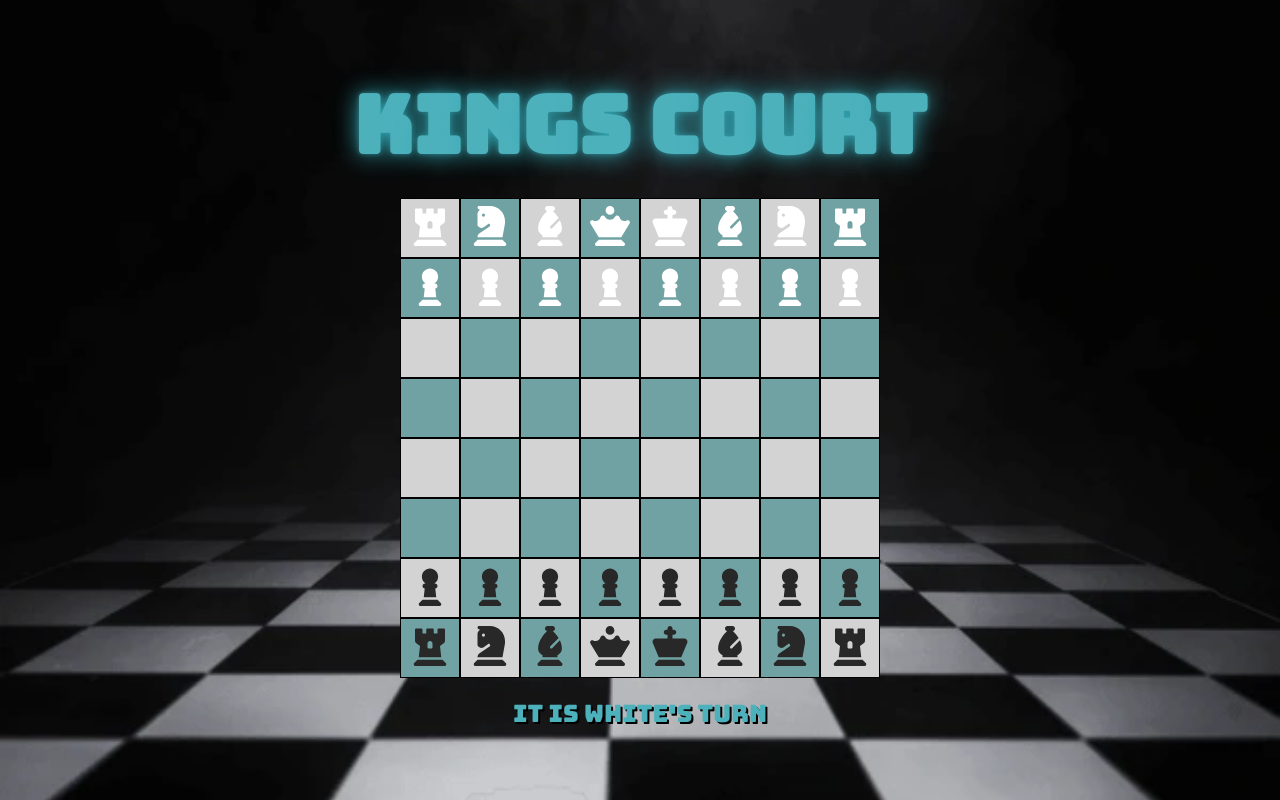
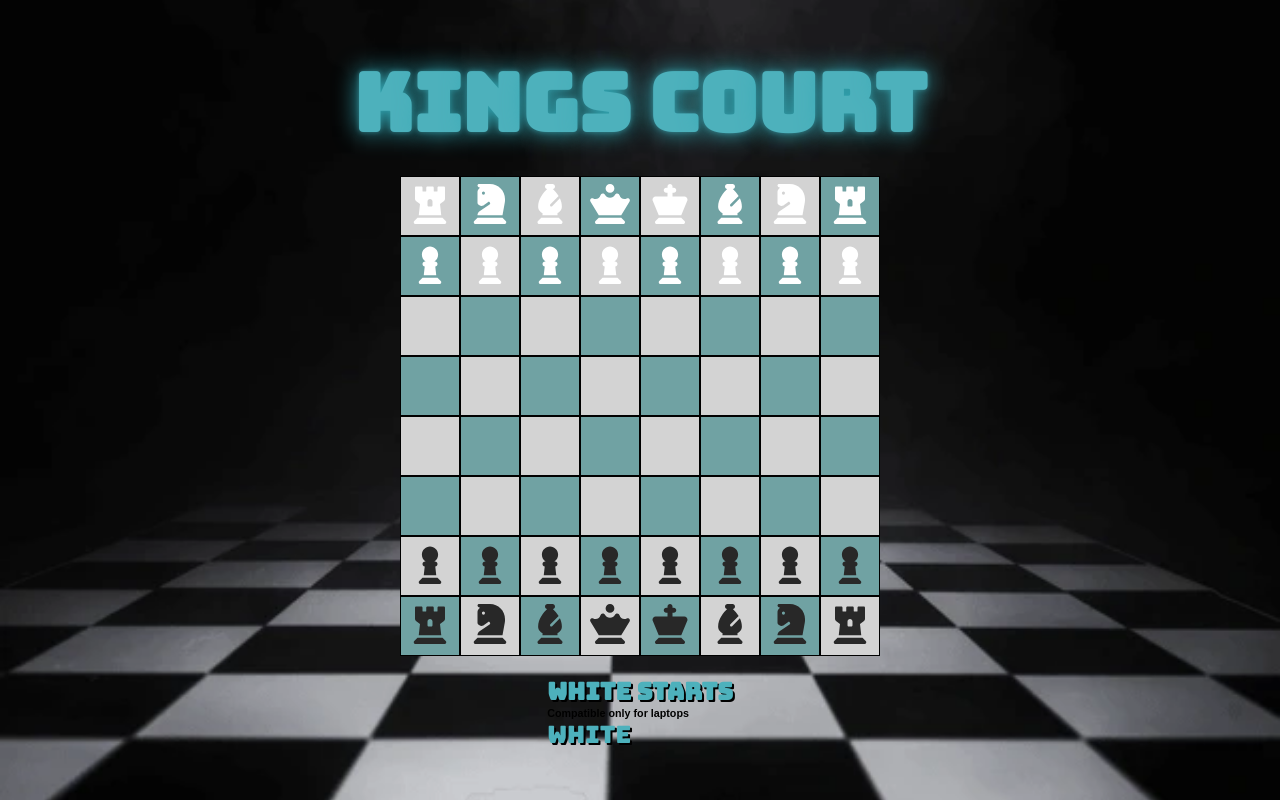
Before and after one commit to Karthikk018/Chess-KingsCourt, a plain HTML site: page index.html in a window 1280 px wide. Drawn offline with Linux system fonts and the light colour scheme.

Commit message:
Update index.html

```diff
--- a/index.html
+++ b/index.html
@@ -12,7 +12,9 @@
         <span class='six'>c</span><span class='six'>o</span><span class='six'>u</span><span class='six'>r</span><span class='six'>t</span></h1>
     <div id="gameboard" ></div>
     <div class="bars">
-        <p class="turnbar">It is <span id="player"></span>'s turn</p>
+        <h6 class="turnbar">White starts</h6>
+        <h6 class="note">Compatible only for laptops</h6>
+        <span id="player"></span>
         <p class="infobar" id="info-display"></p>
         <p class="errbar" id="err"></p>
     </div>
```
